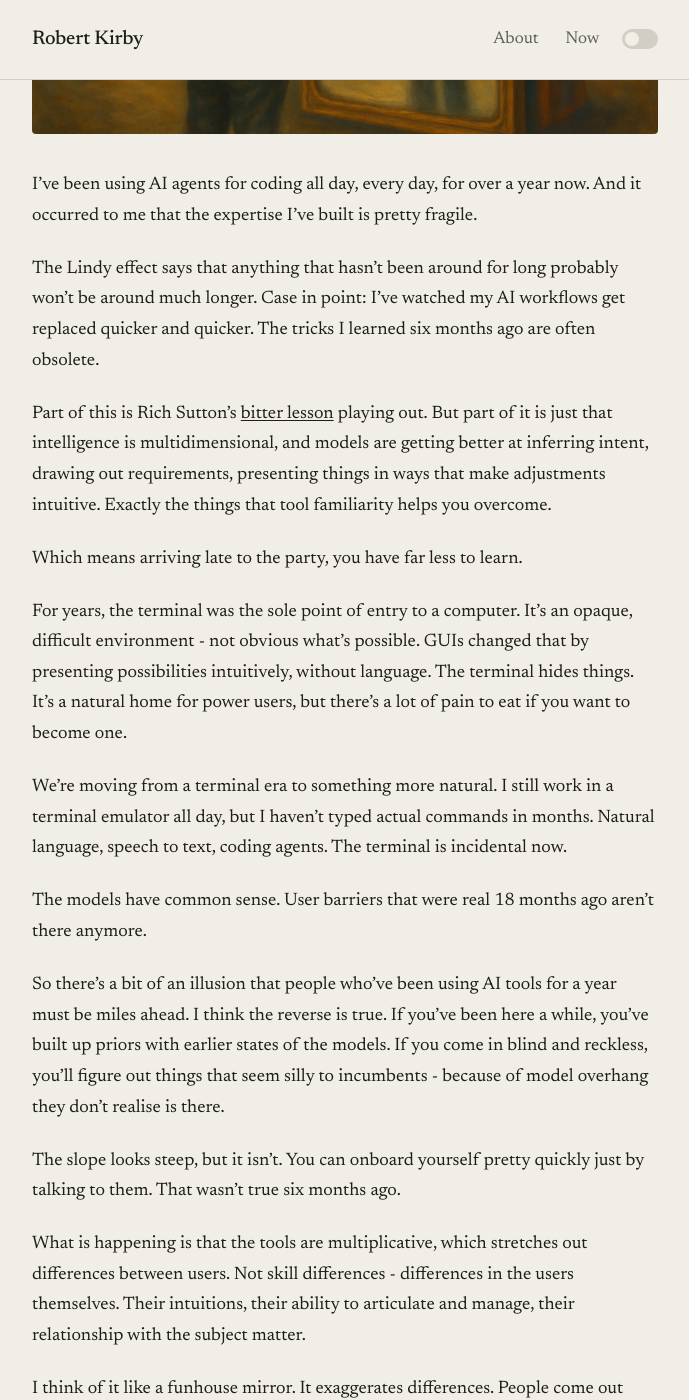
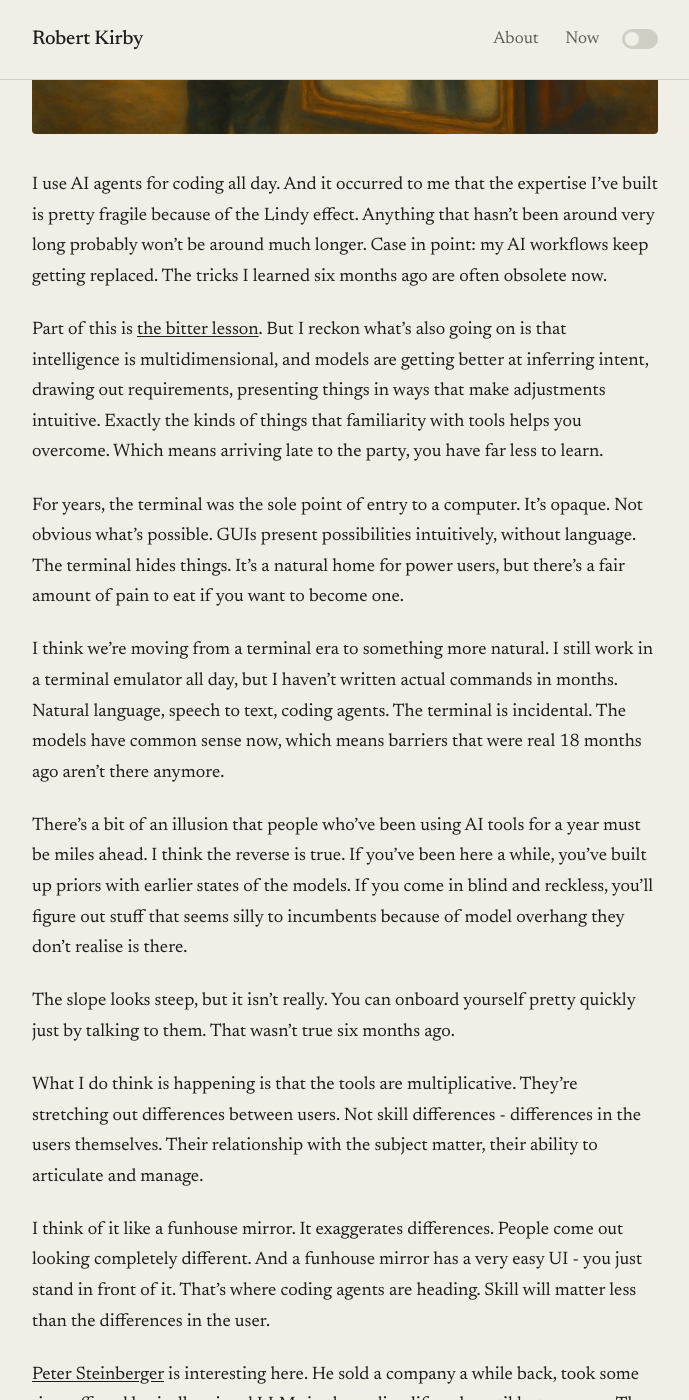
Before and after one commit to rob137/rob137.github.io, a Jekyll site: the page built from _posts/2026-02-09-funhouse-mirror.md, in a window 1280 px wide and 1400 px high, scrolled down 546 px. Shown: the whole window, without its empty margins (295-984 px from the left). Built offline with Jekyll 4.4.1, drawn with Linux system fonts in a browser that asks for light colours; some of the changed text lies outside the part shown.

Commit message:
Redraft - less melodramatic
Co-Authored-By: Claude Opus 4.5 <noreply@anthropic.com>

```diff
--- a/_posts/2026-02-09-funhouse-mirror.md
+++ b/_posts/2026-02-09-funhouse-mirror.md
@@ -3,38 +3,28 @@ layout: post
 title: "Funhouse mirror"
 date: 2026-02-09 13:38:00 +0000
 tags: [ai, software]
-excerpt: "AI coding expertise is fragile. Late arrivals might actually have an advantage."
+excerpt: "AI coding expertise is fragile. Late arrivals might have less to learn."
 image: /assets/images/funhouse-mirror.webp
 ---
 
 ![Funhouse mirror](/assets/images/funhouse-mirror.webp)
 
-I've been using AI agents for coding all day, every day, for over a year now. And it occurred to me that the expertise I've built is pretty fragile.
+I use AI agents for coding all day. And it occurred to me that the expertise I've built is pretty fragile because of the Lindy effect. Anything that hasn't been around very long probably won't be around much longer. Case in point: my AI workflows keep getting replaced. The tricks I learned six months ago are often obsolete now.
 
-The Lindy effect says that anything that hasn't been around for long probably won't be around much longer. Case in point: I've watched my AI workflows get replaced quicker and quicker. The tricks I learned six months ago are often obsolete.
+Part of this is [the bitter lesson](http://www.incompleteideas.net/IncsIdeas/BitterLesson.html). But I reckon what's also going on is that intelligence is multidimensional, and models are getting better at inferring intent, drawing out requirements, presenting things in ways that make adjustments intuitive. Exactly the kinds of things that familiarity with tools helps you overcome. Which means arriving late to the party, you have far less to learn.
 
-Part of this is Rich Sutton's [bitter lesson](http://www.incompleteideas.net/IncsIdeas/BitterLesson.html) playing out. But part of it is just that intelligence is multidimensional, and models are getting better at inferring intent, drawing out requirements, presenting things in ways that make adjustments intuitive. Exactly the things that tool familiarity helps you overcome.
+For years, the terminal was the sole point of entry to a computer. It's opaque. Not obvious what's possible. GUIs present possibilities intuitively, without language. The terminal hides things. It's a natural home for power users, but there's a fair amount of pain to eat if you want to become one.
 
-Which means arriving late to the party, you have far less to learn.
+I think we're moving from a terminal era to something more natural. I still work in a terminal emulator all day, but I haven't written actual commands in months. Natural language, speech to text, coding agents. The terminal is incidental. The models have common sense now, which means barriers that were real 18 months ago aren't there anymore.
 
-For years, the terminal was the sole point of entry to a computer. It's an opaque, difficult environment - not obvious what's possible. GUIs changed that by presenting possibilities intuitively, without language. The terminal hides things. It's a natural home for power users, but there's a lot of pain to eat if you want to become one.
+There's a bit of an illusion that people who've been using AI tools for a year must be miles ahead. I think the reverse is true. If you've been here a while, you've built up priors with earlier states of the models. If you come in blind and reckless, you'll figure out stuff that seems silly to incumbents because of model overhang they don't realise is there.
 
-We're moving from a terminal era to something more natural. I still work in a terminal emulator all day, but I haven't typed actual commands in months. Natural language, speech to text, coding agents. The terminal is incidental now.
+The slope looks steep, but it isn't really. You can onboard yourself pretty quickly just by talking to them. That wasn't true six months ago.
 
-The models have common sense. User barriers that were real 18 months ago aren't there anymore.
+What I do think is happening is that the tools are multiplicative. They're stretching out differences between users. Not skill differences - differences in the users themselves. Their relationship with the subject matter, their ability to articulate and manage.
 
-So there's a bit of an illusion that people who've been using AI tools for a year must be miles ahead. I think the reverse is true. If you've been here a while, you've built up priors with earlier states of the models. If you come in blind and reckless, you'll figure out things that seem silly to incumbents - because of model overhang they don't realise is there.
+I think of it like a funhouse mirror. It exaggerates differences. People come out looking completely different. And a funhouse mirror has a very easy UI - you just stand in front of it. That's where coding agents are heading. Skill will matter less than the differences in the user.
 
-The slope looks steep, but it isn't. You can onboard yourself pretty quickly just by talking to them. That wasn't true six months ago.
+[Peter Steinberger](https://steipete.com/) is interesting here. He sold a company a while back, took some time off, and basically missed LLMs in the coding lifecycle until last summer. Then he built [OpenClaw](https://github.com/openclaw/openclaw) (née Moltbot), which went viral - it hands the keys to your digital life to Claude through a harness he built. There are obvious security considerations, but people have historically stomached pretty terrible security compromises when their quality of life improves.
 
-What is happening is that the tools are multiplicative, which stretches out differences between users. Not skill differences - differences in the users themselves. Their intuitions, their ability to articulate and manage, their relationship with the subject matter.
-
-I think of it like a funhouse mirror. It exaggerates differences. People come out looking completely different. And crucially, a funhouse mirror has a very easy UI - you just stand in front of it.
-
-That's where coding agents are heading. Skill will matter less than the differences in the user.
-
-[Peter Steinberger](https://steipete.com/) is an interesting example. He sold a company a while back, took some time off, and basically missed large language models in the coding lifecycle until last summer. Then he built [OpenClaw](https://github.com/openclaw/openclaw) (née Moltbot), a tool that went massively viral - handing the keys to your digital life to Claude through a harness he built.
-
-He arrived late, with no priors, and spotted something the rest of us were too close to see.
-
-Naivety is becoming a weapon.
+He arrived late, no priors, and spotted something the rest of us were too close to see. Naivety becomes a bit of a competitive advantage.
```
